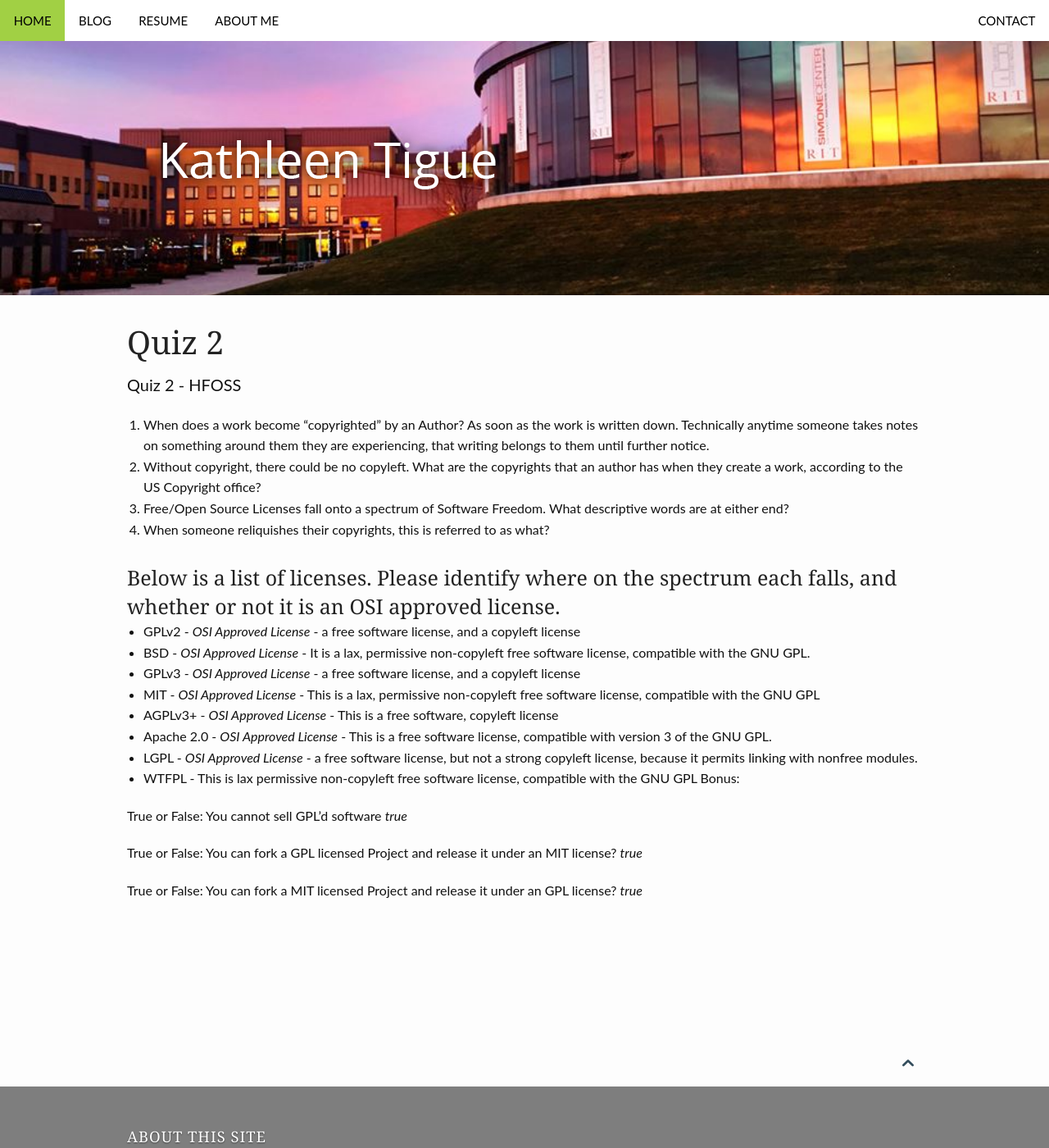
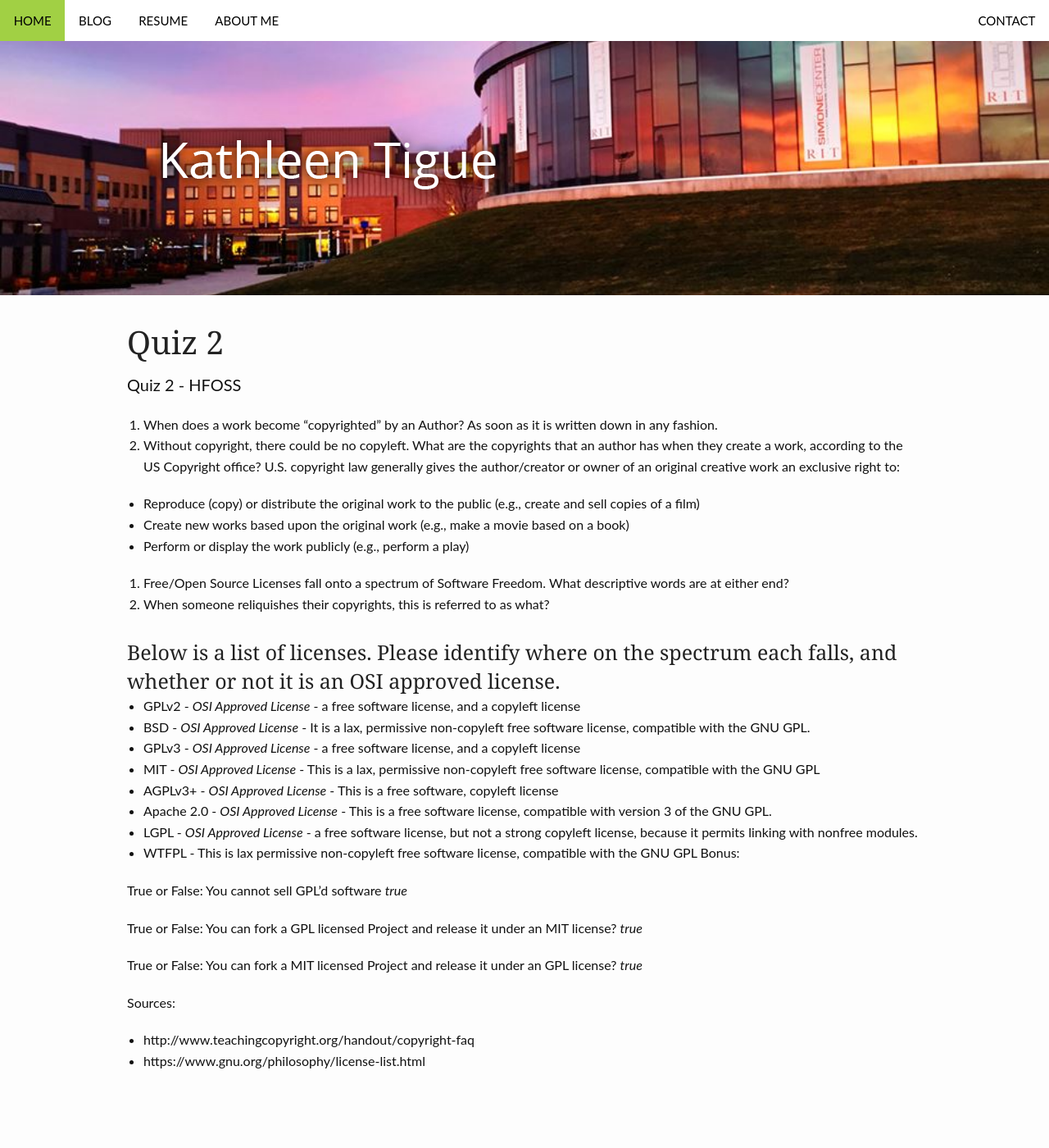
Before and after one commit to Kaffys/Kaffys.github.io, a Jekyll site: the page built from _posts/2015-5-4-Quiz2.md, in a window 1280 px wide and 1400 px high. Shown: the whole window at 82% size. Built offline with Jekyll 4.4.1, drawn with Linux system fonts in a browser that asks for light colours.

Commit message:
no message

```diff
--- a/_posts/2015-5-4-Quiz2.md
+++ b/_posts/2015-5-4-Quiz2.md
@@ -14,8 +14,14 @@ show_meta: false
 
 
 1. When does a work become “copyrighted” by an Author?
-As soon as the work is written down. Technically anytime someone takes notes on something around them they are experiencing, that writing belongs to them until further notice.
+As soon as it is written down in any fashion.
 2. Without copyright, there could be no copyleft. What are the copyrights that an author has when they create a work, according to the US Copyright office?
+U.S. copyright law generally gives the author/creator or owner of an original creative work an exclusive right to:
+
+- Reproduce (copy) or distribute the original work to the public (e.g., create and sell copies of a film)
+- Create new works based upon the original work (e.g., make a movie based on a book)
+- Perform or display the work publicly (e.g., perform a play)
+
 3. Free/Open Source Licenses fall onto a spectrum of Software Freedom. What descriptive words are at either end?
 4. When someone reliquishes their copyrights, this is referred to as what?
 
@@ -37,3 +43,8 @@ True or False: You cannot sell GPL’d software *true*
 True or False: You can fork a GPL licensed Project and release it under an MIT license? *true*
 
 True or False: You can fork a MIT licensed Project and release it under an GPL license? *true*
+
+
+Sources:
+- http://www.teachingcopyright.org/handout/copyright-faq
+- https://www.gnu.org/philosophy/license-list.html
```
